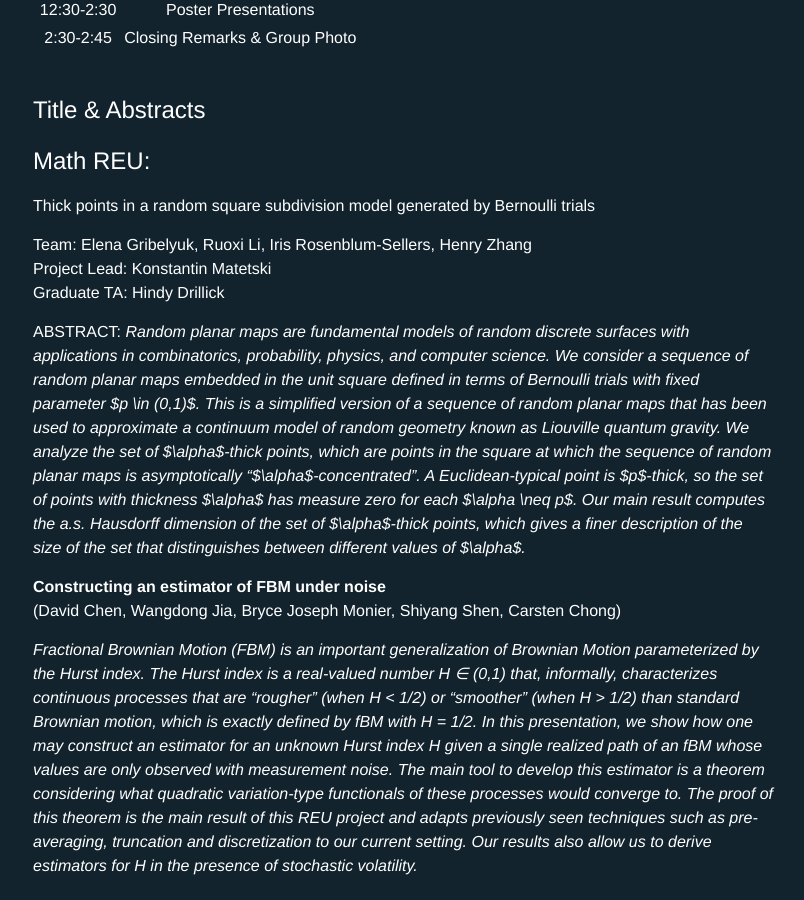
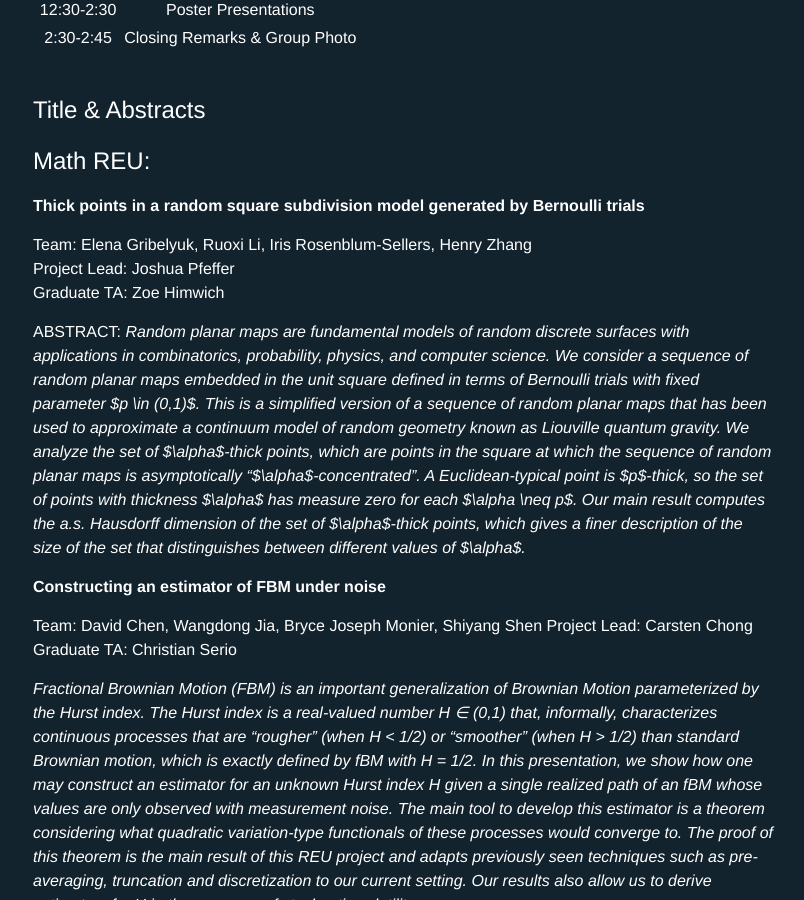
Before and after one commit to ColumbiaUndergradMathModeling/Home, a Jekyll site: the page built from pages/sums/su21.md, in a window 1280 px wide and 900 px high, scrolled down 731 px. Shown: the whole window, without its empty margins (237-1041 px from the left). Built offline with Jekyll 4.4.1, drawn with Linux system fonts in a browser that asks for light colours.

Commit message:
Update su21.md

```diff
--- a/pages/sums/su21.md
+++ b/pages/sums/su21.md
@@ -42,18 +42,20 @@ Join Zoom Meeting [here.](https://columbiauniversity.zoom.us/j/93384395727?pwd=T
 
 ## Math REU:
 
-#### Thick points in a random square subdivision model generated by Bernoulli trials
+#### **Thick points in a random square subdivision model generated by Bernoulli trials**
 Team: Elena Gribelyuk, Ruoxi Li, Iris Rosenblum-Sellers, Henry Zhang <br/>
-Project Lead: Konstantin Matetski <br/>
-Graduate TA: Hindy Drillick <br/>
+Project Lead: Joshua Pfeffer <br/>
+Graduate TA: Zoe Himwich <br/>
 
 
 ABSTRACT: *Random planar maps are fundamental models of random discrete surfaces with applications in combinatorics, probability, physics, and computer science.
 We consider a sequence of random planar maps embedded in the unit square defined in terms of Bernoulli trials with fixed parameter $p \in (0,1)$.  This is a simplified version of a sequence of random planar maps that has been used to approximate a continuum model of random geometry known as Liouville quantum gravity.
 We analyze the set of $\alpha$-thick points, which are points in the square at which the sequence of random planar maps is asymptotically "$\alpha$-concentrated".  A Euclidean-typical point is $p$-thick, so the set of points with thickness $\alpha$ has measure zero for each $\alpha \neq p$. Our main result computes the a.s. Hausdorff dimension of the set of $\alpha$-thick points, which gives a finer description of the size of the set that distinguishes between different values of $\alpha$.*
 
-**Constructing an estimator of FBM under noise** <br/>
-(David Chen, Wangdong Jia, Bryce Joseph Monier, Shiyang Shen, Carsten Chong)
+#### **Constructing an estimator of FBM under noise**
+Team: David Chen, Wangdong Jia, Bryce Joseph Monier, Shiyang Shen
+Project Lead: Carsten Chong
+Graduate TA: Christian Serio
 
 *Fractional Brownian Motion (FBM) is an important generalization of Brownian Motion parameterized by the Hurst index. The Hurst index is a real-valued number H ∈ (0,1) that, informally, characterizes continuous processes that are “rougher” (when H < 1/2) or “smoother” (when H > 1/2) than standard Brownian motion, which is exactly defined by fBM with H = 1/2. In this presentation, we show how one may construct an estimator for an unknown Hurst index H given a single realized path of an fBM whose values are only observed with measurement noise. The main tool to develop this estimator is a theorem considering what quadratic variation-type functionals of these processes would converge to. The proof of this theorem is the main result of this REU project and adapts previously seen techniques such as pre-averaging, truncation and discretization to our current setting. Our results also allow us to derive estimators for H in the presence of stochastic volatility.*
 
```
